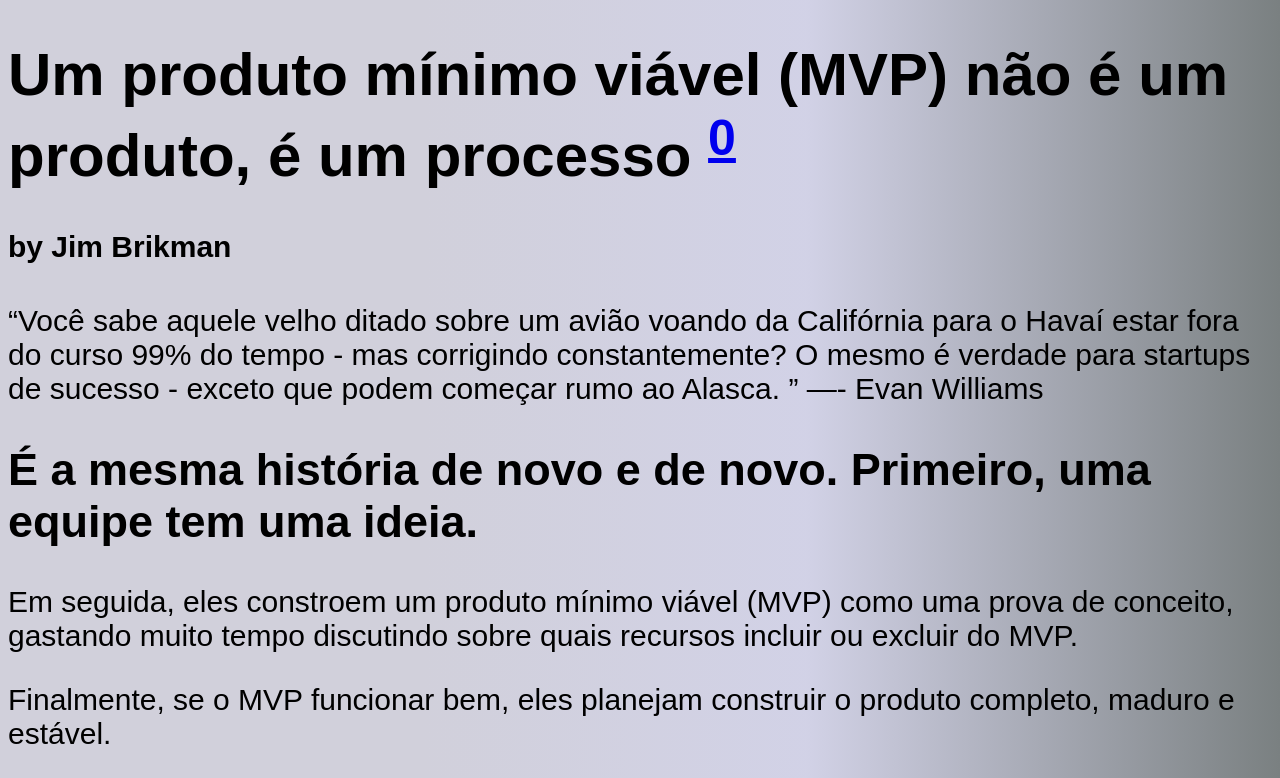
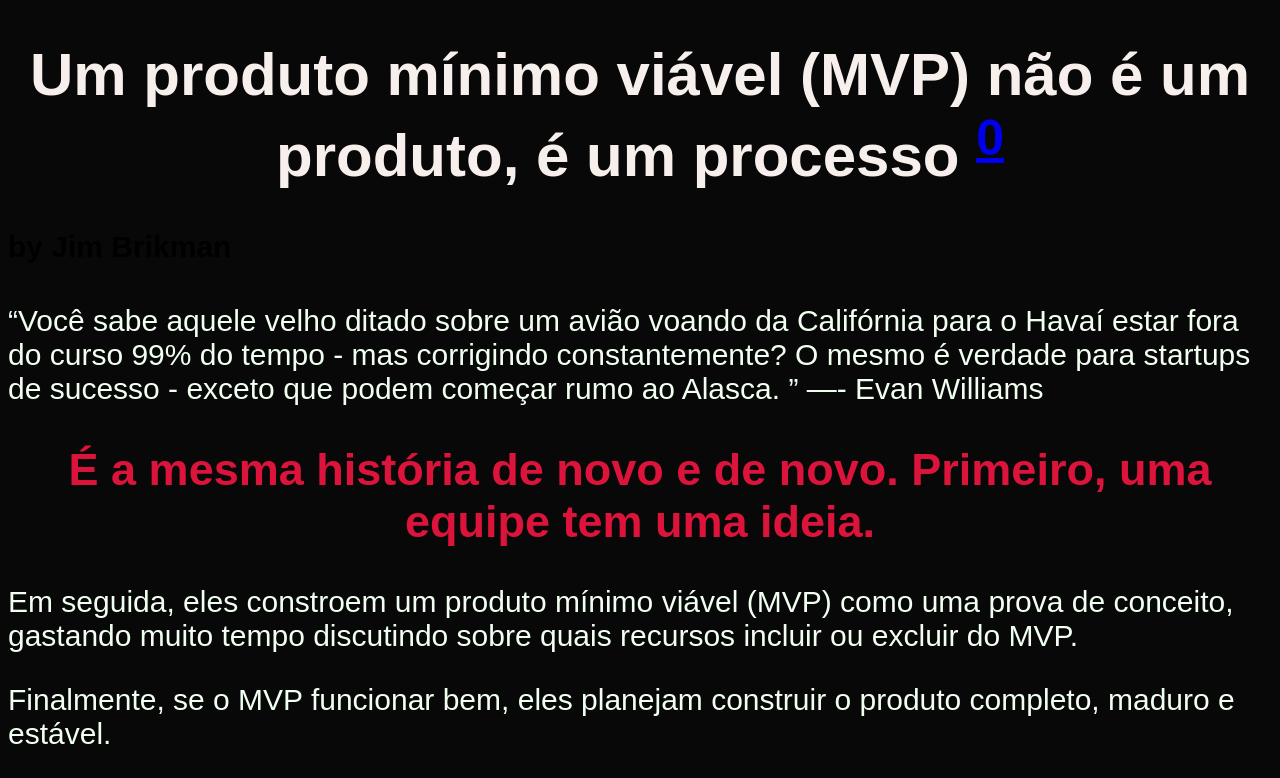
Before and after one commit to jeffersonklamas/Learning_html5_css3, a plain HTML site: page blog/index.html in a window 1280 px wide. Shown: the top 778 px of the page. Drawn offline with Linux system fonts and the light colour scheme.

Commit message:
Testando estilos CSS, iniiciando.

```diff
--- a/blog/css/style.css
+++ b/blog/css/style.css
@@ -1,9 +1,28 @@
 body {
     /* background: rgb(228, 226, 226);*/
-    background: rgb(206,204,230);
-    background: linear-gradient(90deg, rgb(209, 208, 219) 33%, rgba(9,9,121,0.1825105042016807) 63%, rgb(122, 128, 129) 100%);
+    background: rgb(8, 8, 8);
+    // background: linear-gradient(90deg, rgb(74, 74, 82) 33%, rgba(43, 43, 61, 0.183) 63%, rgb(89, 93, 94) 100%);
     font-size: 30px;
     font-family: Arial, Helvetica, sans-serif;
+}
+
+h1 {
+    color: rgb(247, 239, 235);
+    text-align: center;
+}
+
+h2 {
+    color: crimson;
+    text-align: center;
+}
+
+p {
+    color: honeydew;
+}
+
+li {
+    color: khaki;
+    text-align: justify;
 }
 
 
--- a/blog/index.html
+++ b/blog/index.html
@@ -27,6 +27,7 @@
      <link rel="stylesheet" href="css/style.css">
 </head>
 <body>
+    <main>
     <h1>Um produto mínimo viável <strong>(MVP)</strong> não é um produto, é um processo
     <sup id="noteid0">
         <a href="#noteid0" title="Nota de Rodapé: Indicando o link do site original em Inglês">0</a>
@@ -230,7 +231,8 @@
             Yevgeniy (Jim) Brikman é o autor de <a href="https://www.hello-startup.net/">Hello, Startup</a> e fundador da <a href="https://www.atomic-squirrel.net/">Atomic Squirrel</a>, uma empresa especializada em ajudar novas startups a decolar. Anteriormente, ele passou mais de uma década no LinkedIn, TripAdvisor, Cisco Systems e Thomson Financial. Ele é bacharel e mestre em Ciência da Computação pela Cornell University.
         </em>
     </p>
-
+    </main>
+    <footer>
     <p>
         <strong>Notas</strong>
     </p>
@@ -260,6 +262,7 @@
         <a href="https://www.hello-startup.net/resources/mvp/">Recursos de MVP</a>) para descobrir o que ressoa com seu público.
         <a href="#noteid4">Botão voltar</a>
     </p>
+    </footer>
 
 </body>
 </html>
```
